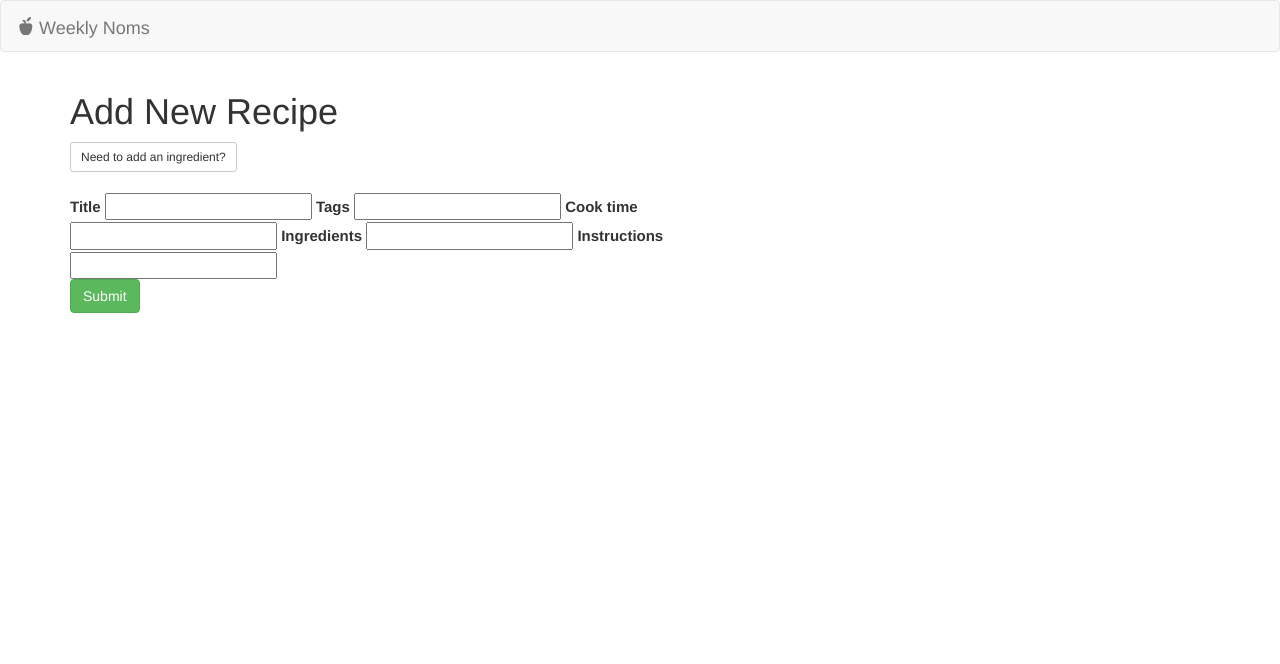
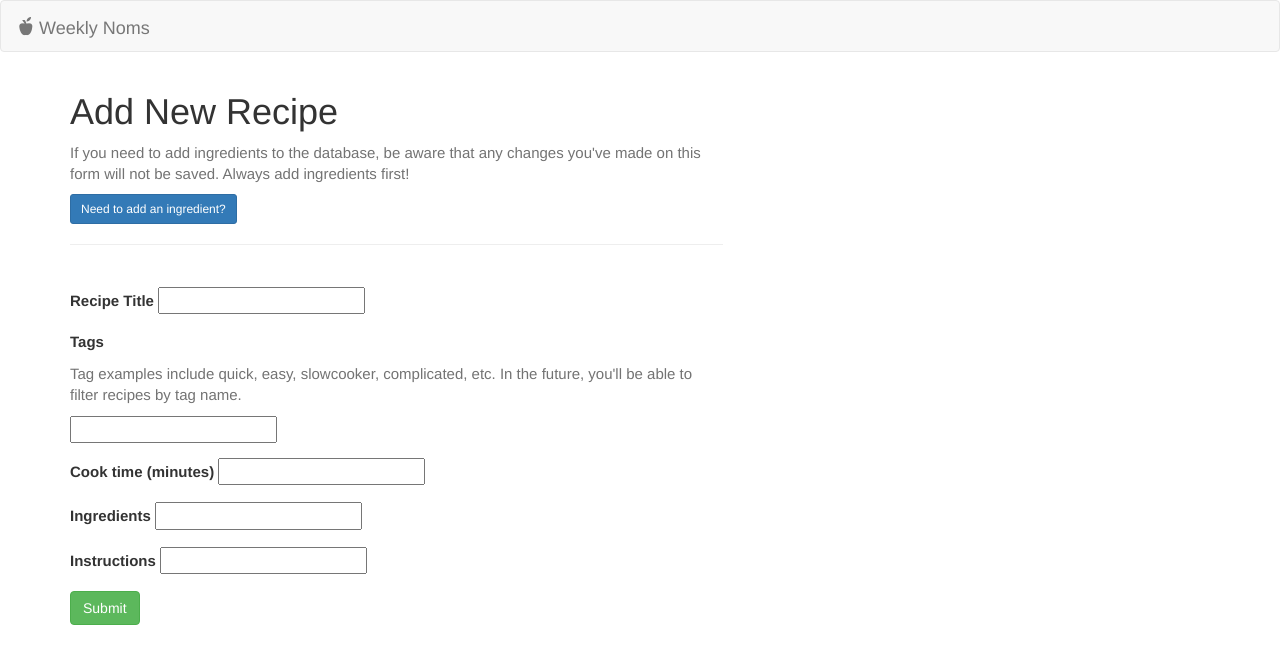
Before and after one commit to apprentiCollabs/weekly_noms, a Django app: template meal_manager/templates/meal_manager/add.html in a window 1280 px wide. Shown: the top 664 px of the page. Run offline with Django 3.2, Linux system fonts and the light colour scheme; the template is opened without the code that fills it: most values are stand-ins (such as "Sample title", 1, 10 or a date in 2020); form fields are guessed from the names that the template uses; parts of the project's set-up code (start-up, migrations or seed data) failed here and were passed over; some libraries are stand-ins or nearby versions; some web fonts are replaced.

Commit message:
Style improvements for add recipe page

```diff
--- a/meal_manager/templates/meal_manager/add.html
+++ b/meal_manager/templates/meal_manager/add.html
@@ -8,20 +8,23 @@
 
 {% block content %}
     <div class="row">
-        <header class="col-xs-12">
+        <header class="col-xs-7">
             <h1>
                 Add New Recipe
             </h1>
-            <a href="{% url 'meals:add_ingredient' %}" class="btn btn-default btn-sm">
+            <span id="helpBlockIngreds" class="help-block">
+                If you need to add ingredients to the database, be aware that any changes you've made on this form will not be saved. Always add ingredients first!
+            </span>
+            <a href="{% url 'meals:add_ingredient' %}" class="btn btn-primary btn-sm" aria-describedby="helpBlockIngreds">
                 Need to add an ingredient?
             </a>
-            <br />
+            <hr />
             <br />
         </header>
     </div>
 
     <div class="row">
-        <section class="col-xs-8">
+        <section class="col-xs-7">
             <form action="{% url 'meals:add_recipe' %}" method="post">
                 {% csrf_token %}
 
@@ -29,30 +32,44 @@
                     {{ hidden }}
                 {% endfor %}
 
+                <div class="form-group">
                     <label for="{{ form.title.id_for_label }}">
-                        {{ form.title.label }}
+                        Recipe {{ form.title.label }}
                     </label>
                     {{ form.title|add_class:'form-control' }}
+                </div>
 
-
+                <div class="form-group">
                     <label for="{{ form.title.id_for_label }}">
                         {{ form.tags.label }}
                     </label>
+                    <span id="helpBlockTags" class="help-block">
+                        Tag examples include quick, easy, slowcooker, complicated, etc. In the future, you'll be able to filter recipes by tag name.
+                    </span>
                     {{ form.tags|add_class:'form-control' }}
+                </div>
 
+                <div class="form-group">
                     <label for="{{ form.cook_time.id_for_label }}">
-                        {{ form.cook_time.label }}
+                        {{ form.cook_time.label }} (minutes)
                     </label>
                     {{ form.cook_time|add_class:'form-control' }}
+                </div>
 
+                <div class="form-group">
                     <label for="{{ form.ingredients.id_for_label }}">
                         {{ form.ingredients.label }}
                     </label>
                     {{ form.ingredients|add_class:'form-control' }}
+                </div>
+
+                <div class="form-group">
                     <label for="{{ form.instructions.id_for_label }}">
                         {{ form.instructions.label }}
                     </label>
                     {{ form.instructions|add_class:'form-control' }}
+                </div>
+
                 <div class="form-group">
                     <button type="submit" name="add_new_recipe" class="btn btn-success">
                         Submit
```
